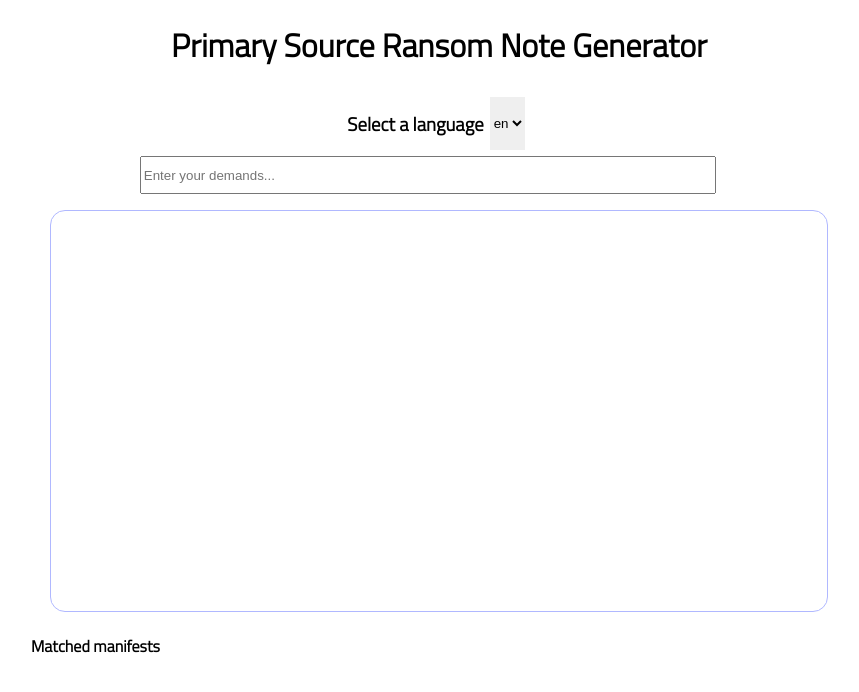
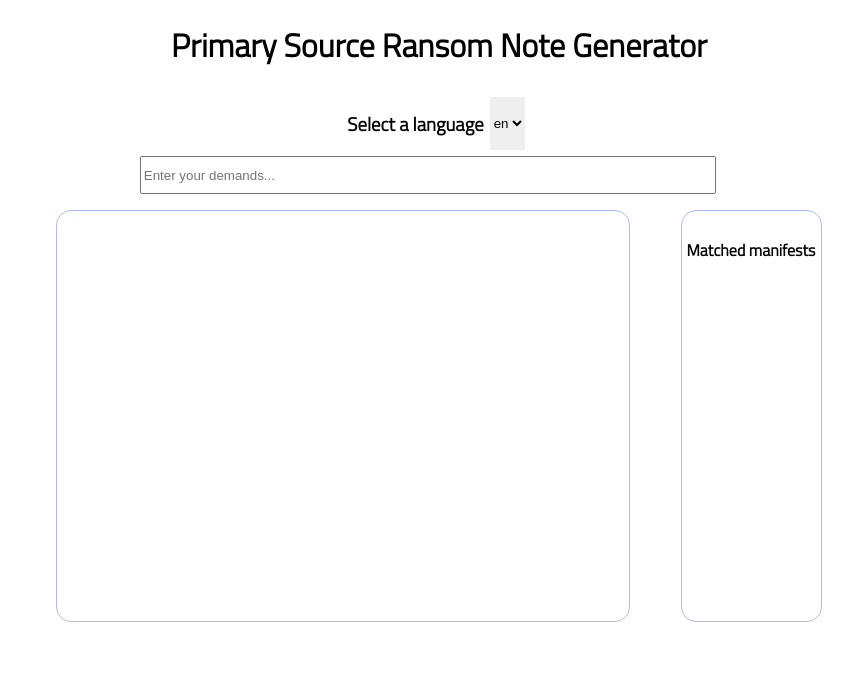
Before and after one commit to CogappLabs/psrng, a React (Create React App) app: page / in a window 1280 px wide. Shown: the top 692 px of the page, without its empty margins (201-1060 px from the left). Built offline with nearby package versions, Linux system fonts and the light colour scheme.

Commit message:
Matched manifests panel now in place. Icons used for refresh and remove buttons now

```diff
--- a/package.json
+++ b/package.json
@@ -13,6 +13,7 @@
     "react": "^16.8.3",
     "react-dom": "^16.8.3",
     "react-i18next": "^11.16.7",
+    "react-icons": "^4.3.1",
     "react-scripts": "^4.0.3",
     "web-vitals": "^2.1.4"
   },
--- a/src/components/ManifestLoader.js
+++ b/src/components/ManifestLoader.js
@@ -1,6 +1,7 @@
 import { useState, useEffect } from 'react'
 import axios from 'axios';
 import { useTranslation } from 'react-i18next';
+import { FaTrashAlt } from 'react-icons/fa';
 
 import { multilingualManifests } from '../managed/iiifEndpoints'
 import WordSearch from './WordSearch';
@@ -15,7 +16,7 @@ const ManifestLoader = ({language}) => {
   const [manifestData, setManifestData] = useState(null)
   const [ransomNote, setRansomNote] = useState('');
   const [userInputWordsArray, setUserInputWordsArray] = useState([]);
-  const [ matchedManifests, setMatchedManifests ] = useState({})
+  const [ matchedManifests, setMatchedManifests ] = useState()
 
   useEffect(() => {
     setSelectedLanguageManifest(multilingualManifests[`${language}`])
@@ -56,14 +57,15 @@ const ManifestLoader = ({language}) => {
 
   const handleRemoveWord = (event) => {
 
-    const updatedUserInputWordsArray = userInputWordsArray.filter(userInput => userInput !== event.target.id)
+    const ransomWord = event.target.id.split('_')[1]
+    const updatedUserInputWordsArray = userInputWordsArray.filter(userInput => userInput !== ransomWord)
     setUserInputWordsArray(updatedUserInputWordsArray)
     setRansomNote(updatedUserInputWordsArray.join(' '))
 
-    // delete matchedManifests[event.target.name]
-    setMatchedManifests(delete matchedManifests[event.target.name])
+    const filterMatchedManifest = {...matchedManifests}
+    delete filterMatchedManifest[event.target.id]
+    setMatchedManifests(filterMatchedManifest)
 
-    // console.log(matchedManifests)
   }
 
   const handleShit = (event) => {
@@ -109,12 +111,11 @@ const ManifestLoader = ({language}) => {
                     onLoad={handleShit}
                   >
                   <div
-                  id={userInputWord}
-                  name={`${index}_${userInputWord}`}
+                  id={`${index}_${userInputWord}`}
                   onClick={handleRemoveWord}
-                  className='remove test'
+                  className='remove'
                   >
-                    {t("remove")} "{userInputWord}"
+                    <FaTrashAlt />
                   </div>
                   < WordSearch
                     wordToSearch={userInputWord}
@@ -125,9 +126,14 @@ const ManifestLoader = ({language}) => {
                 </div>
           })}
         </div>
-        <div>
-          <ManifestPanel matchedManifests={matchedManifests} />
+        <div className='manifest-panel'>
+        <h4>Matched manifests</h4>
+          { matchedManifests !== undefined &&
+              <ManifestPanel matchedManifests={matchedManifests} />
+          }
         </div>
+
+
       </div>
     </div>
   )
--- a/src/components/ManifestPanel.js
+++ b/src/components/ManifestPanel.js
@@ -8,7 +8,6 @@ const ManifestPanel = ({matchedManifests}) => {
 
   return (
     <div>
-      <h4>Matched manifests</h4>
       {manifestData.map((manifest, index) => {
         return <div key={index}>
             <p>{manifest.ransomWord}: <a href={`${manifest.manifestId}`}>{manifest.label}</a></p>
--- a/src/components/RansomWord.js
+++ b/src/components/RansomWord.js
@@ -1,5 +1,6 @@
 import React, { useEffect, useState } from 'react'
 import { useTranslation } from 'react-i18next';
+import { FaRedo } from 'react-icons/fa';
 
 
 const RansomWord = ({imageMetadata, ransomWord, keyName, language, wordIndex }) => {
@@ -25,7 +26,7 @@ const RansomWord = ({imageMetadata, ransomWord, keyName, language, wordIndex })
         <div
           onClick={handleRandomiser}
           className='refresh'
-        >{t('refresh')} "{ransomWord}"</div>
+        ><FaRedo /></div>
         :
         <div className='refresh'>This is the only image found for "{ransomWord}"</div>
       }
--- a/src/index.css
+++ b/src/index.css
@@ -38,21 +38,36 @@ body {
     border: 1px solid white;
 }
 
+.ransom-output {
+    display: flex;
+    flex-direction: row;
+    justify-content: center;
+}
+
+.manifest-panel {
+    max-width: 25%;
+    padding: 5px;
+}
+
+.ransom-words {
+    max-width: 95%;
+    min-width: 70%;
+    color: rgba(0, 0, 0, 0);
+}
+
+.ransom-words, .manifest-panel {
+    border: 1px solid rgb(176, 184, 255);
+    border-radius: 15px;
+    margin: 1rem auto;
+    min-height: 50vh;
+}
+
 .ransom-letters, .ransom-words {
     display: flex;
     flex-direction: row;
     flex-wrap: wrap;
     justify-content: center;
     align-items: flex-start;
-}
-
-.ransom-words {
-    border: 1px solid rgb(176, 184, 255);
-    border-radius: 15px;
-    max-width: 95%;
-    min-height: 50vh;
-    margin: 1rem auto;
-    color: rgba(0, 0, 0, 0);
 }
 
 .ransom-word:hover {
@@ -66,13 +81,10 @@ body {
 
 .letter {
     margin: 0;
+    display: inline-block;
 }
 
 .remove, .refresh {
     text-align: center;
-    font-size: smaller;
+    padding: 5px;
 }
-
-.remove:hover, .refresh:hover {
-    font-weight: bolder;
-}
```
Also changed, not shown: 1 other file (tests, documents, lock files or other folders).
